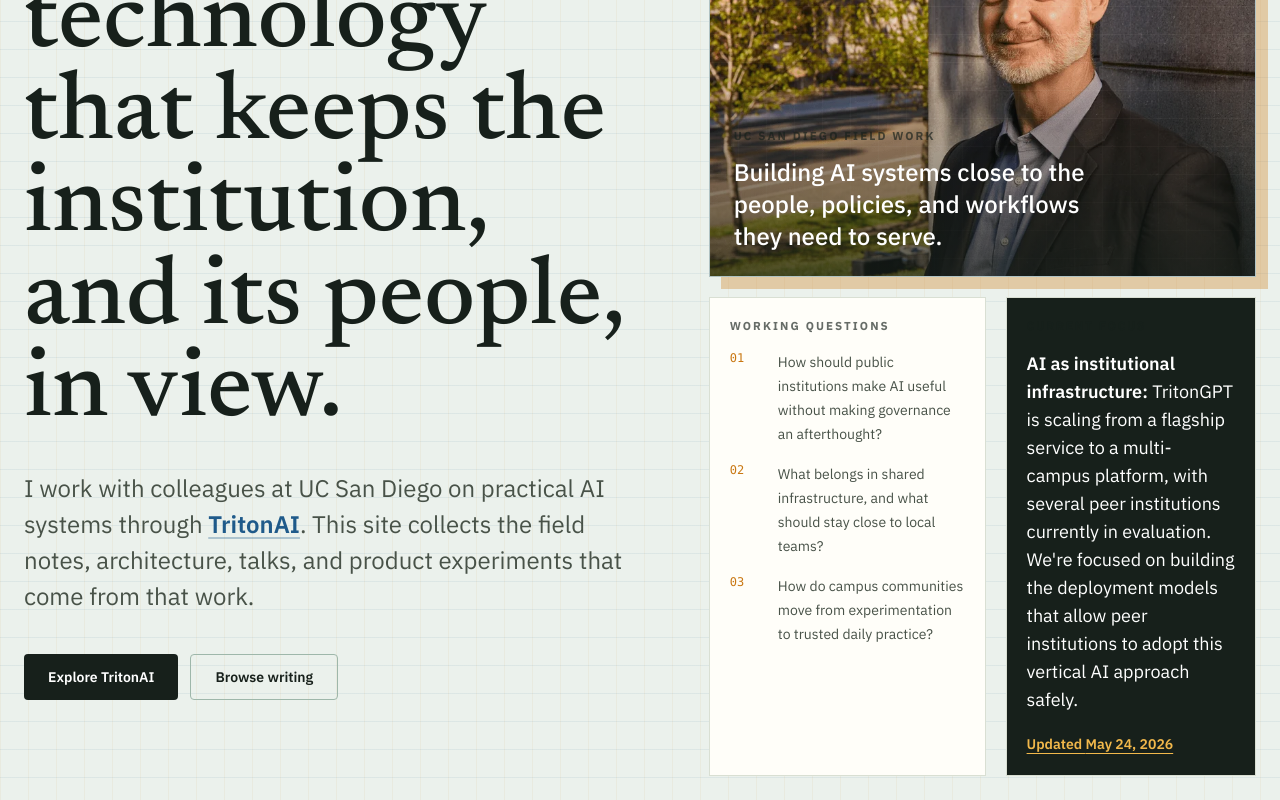
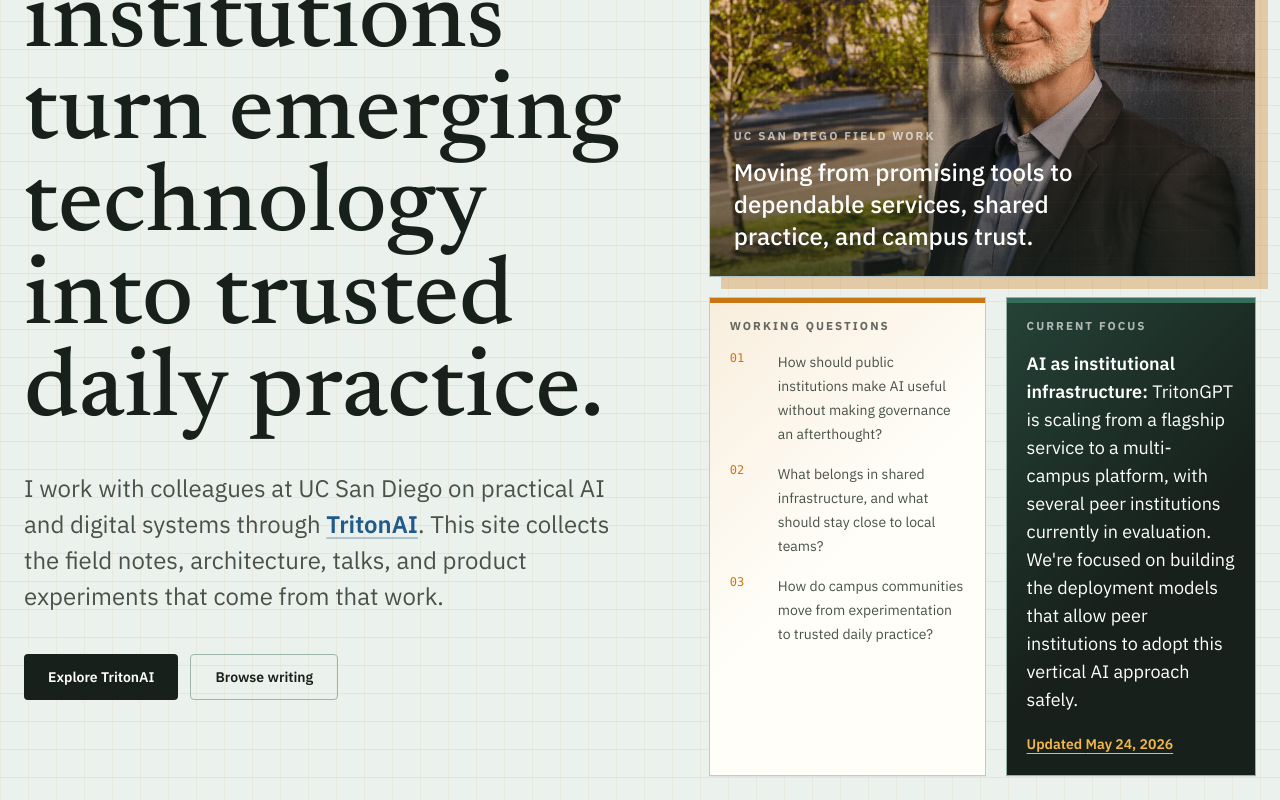
Before and after one commit to bpollak/brettpollak-website, a Next.js app: page / in a window 1280 px wide. Shown: the part 340-1140 px from the top of the page. Built offline with nearby package versions, Linux system fonts and the light colour scheme.

Commit message:
Update home headline and accents

```diff
--- a/app/globals.css
+++ b/app/globals.css
@@ -240,6 +240,44 @@
   box-shadow: 84px 0 0 var(--signal-gold), 168px 0 0 var(--signal-green);
 }
 
+.home-support-card {
+  position: relative;
+  overflow: hidden;
+  border: 1px solid color-mix(in srgb, var(--line), var(--signal-gold) 24%);
+  background:
+    linear-gradient(135deg, rgba(201, 119, 18, 0.12), transparent 52%),
+    var(--paper-strong);
+  box-shadow: 0 1px 0 rgba(23, 32, 27, 0.05);
+}
+
+.home-support-card::before {
+  content: "";
+  position: absolute;
+  inset: 0 0 auto 0;
+  height: 5px;
+  background: var(--signal-gold);
+}
+
+.home-support-card[data-tone="green"] {
+  border-color: color-mix(in srgb, var(--line), var(--signal-green) 42%);
+}
+
+.home-support-card[data-tone="green"]::before {
+  background: var(--signal-green);
+}
+
+.home-support-card-dark {
+  background:
+    linear-gradient(135deg, rgba(54, 108, 90, 0.45), transparent 58%),
+    #17201b;
+  border-color: color-mix(in srgb, var(--signal-green), white 20%);
+}
+
+.home-portrait-panel .rule-label,
+.home-support-card-dark .rule-label {
+  color: rgba(255, 255, 255, 0.64);
+}
+
 .field-note {
   border: 1px solid var(--line);
   border-left: 4px solid var(--signal-blue);
--- a/app/page.tsx
+++ b/app/page.tsx
@@ -205,10 +205,10 @@
             <div>
               <p className="rule-label mb-8">Higher education technology practice</p>
               <h1 className="text-5xl sm:text-6xl md:text-7xl xl:text-8xl leading-[0.96] font-medium text-[#17201b] max-w-[20rem] sm:max-w-4xl">
-                Building technology that keeps the institution, and its people, in view.
+                Helping institutions turn emerging technology into trusted daily practice.
               </h1>
               <p className="mt-8 max-w-2xl text-xl md:text-2xl leading-9 text-[#485248]">
-                I work with colleagues at UC San Diego on practical AI systems through{' '}
+                I work with colleagues at UC San Diego on practical AI and digital systems through{' '}
                 <Link href="/tritongpt" className="font-semibold text-[#1f5a8a] underline underline-offset-4 decoration-[#1f5a8a]/30">
                   TritonAI
                 </Link>
@@ -246,13 +246,13 @@
                 <div className="absolute inset-x-0 bottom-0 z-20 p-5 md:p-6 text-white">
                   <p className="rule-label mb-3 text-white/70">UC San Diego field work</p>
                   <p className="max-w-sm text-xl md:text-2xl leading-8 font-medium">
-                    Building AI systems close to the people, policies, and workflows they need to serve.
+                    Moving from promising tools to dependable services, shared practice, and campus trust.
                   </p>
                 </div>
               </div>
 
               <div className="grid sm:grid-cols-2 lg:grid-cols-[1.05fr_0.95fr] gap-5">
-                <div className="border border-[#d9dfd3] bg-[#fffef9] p-5">
+                <div className="home-support-card p-5" data-tone="gold">
                   <p className="rule-label mb-4">Working questions</p>
                   <ol className="space-y-4 text-sm leading-6 text-[#485248]">
                     {questions.map((question, index) => (
@@ -263,7 +263,7 @@
                     ))}
                   </ol>
                 </div>
-                <div className="border border-[#d9dfd3] bg-[#17201b] p-5 text-white">
+                <div className="home-support-card home-support-card-dark p-5 text-white" data-tone="green">
                   <p className="rule-label mb-4 text-white/60">Current focus</p>
                   <p className="text-lg leading-7">
                     <span className="font-semibold">{currentNow.items[0].label}:</span> {currentNow.items[0].body}
```
